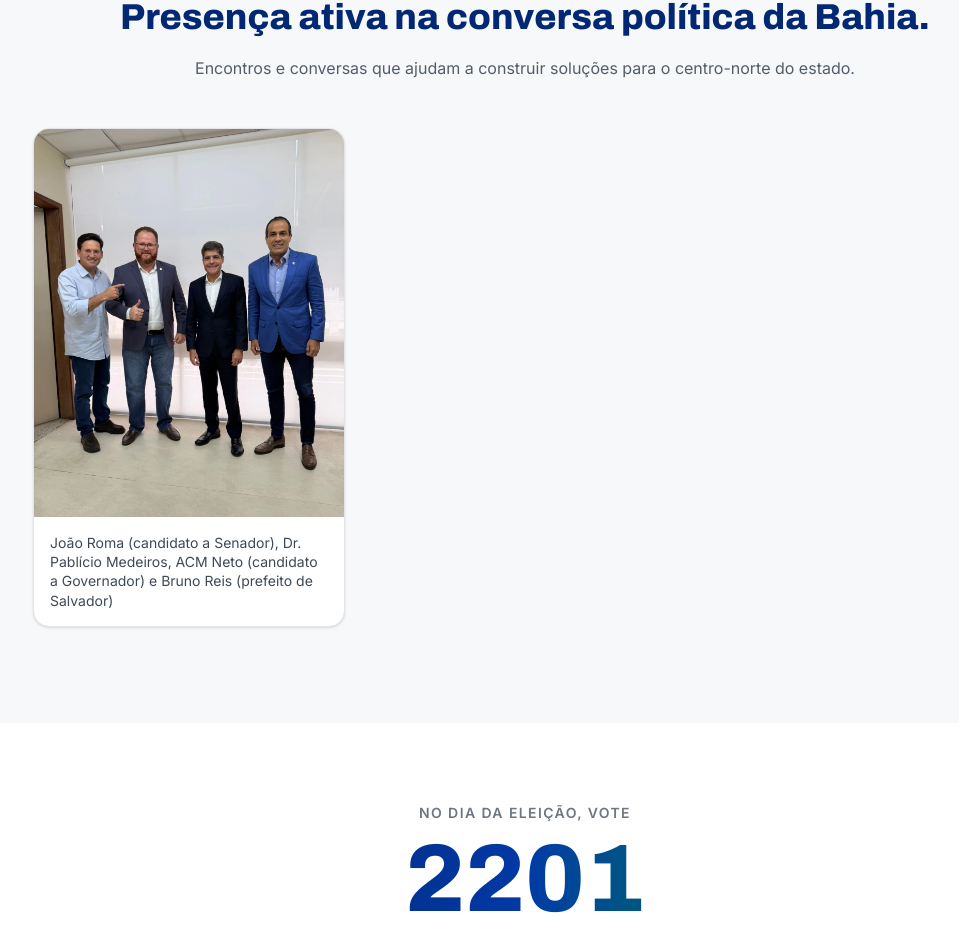
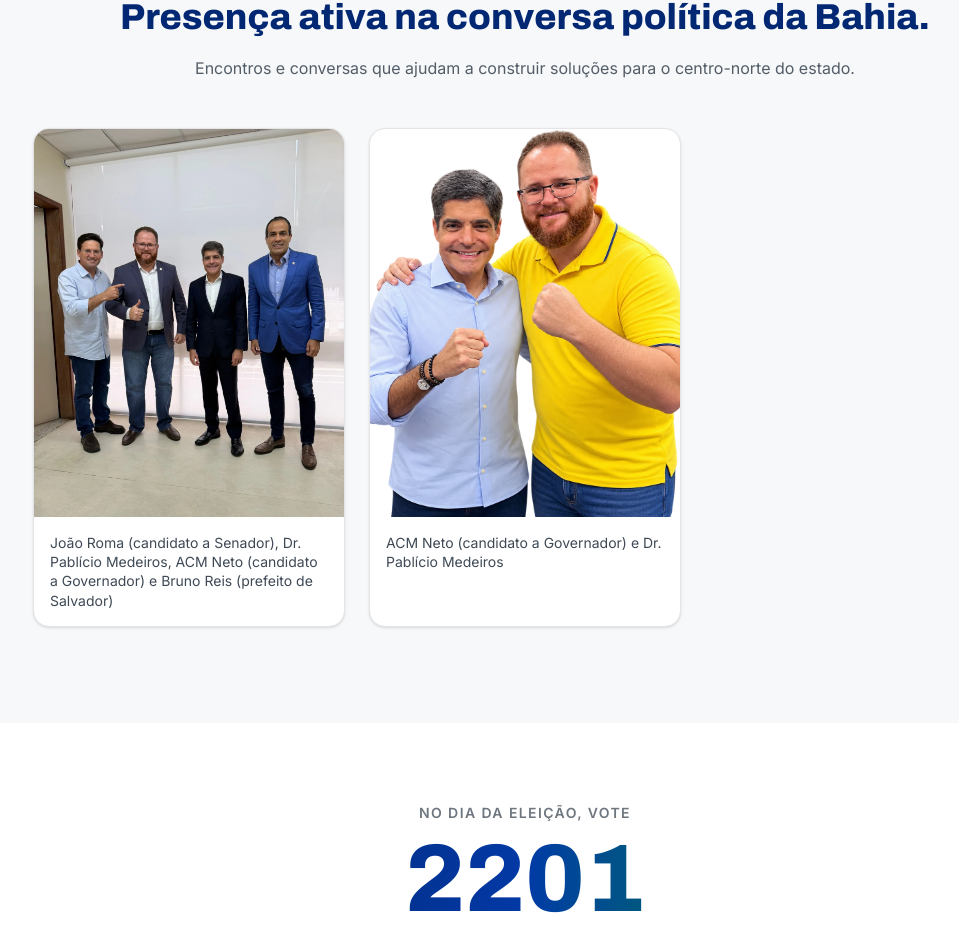
Before and after one commit to d10gomes/deputado-pablicio-irece-pagina-, a React (Vite) app: page / in a window 1280 px wide. Shown: the part 6399-7324 px from the top of the page, without its empty margins (115-1074 px from the left). Built offline with nearby package versions, Linux system fonts and the light colour scheme; no server answers.

Commit message:
feat: adiciona foto com ACM Neto na secao Dialogo e Articulacao

```diff
--- a/src/data/galeria.ts
+++ b/src/data/galeria.ts
@@ -1,4 +1,5 @@
 import foto1 from "../assets/dialogo-articulacao-1.webp";
+import foto2 from "../assets/dialogo-articulacao-2.webp";
 
 export type FotoGaleria = {
   src: string;
@@ -12,4 +13,8 @@ export const galeria: FotoGaleria[] = [
     legenda:
       "João Roma (candidato a Senador), Dr. Pablício Medeiros, ACM Neto (candidato a Governador) e Bruno Reis (prefeito de Salvador)",
   },
+  {
+    src: foto2,
+    legenda: "ACM Neto (candidato a Governador) e Dr. Pablício Medeiros",
+  },
 ];
```
Also changed, not shown: src/assets/dialogo-articulacao-2.webp (added).
